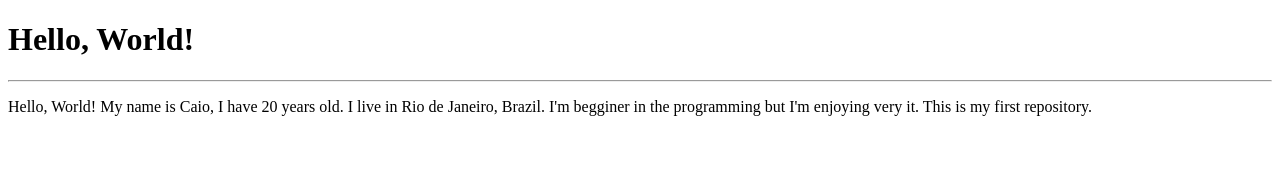
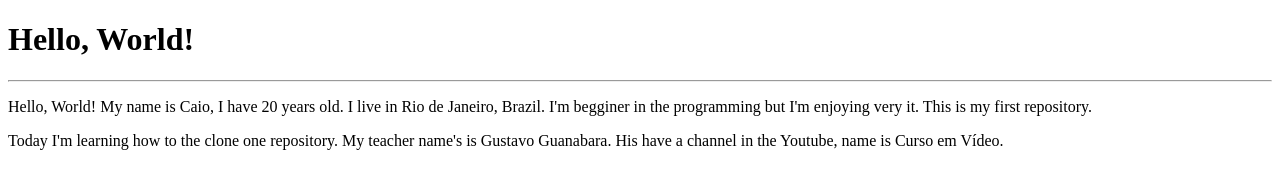
Before and after one commit to CaioRBatista/Hello-World, a plain HTML site: page site-exemple/index.html in a window 1280 px wide. Drawn offline with Linux system fonts and the light colour scheme.

Commit message:
SecondEditionexercises

```diff
--- a/site-exemple/index.html
+++ b/site-exemple/index.html
@@ -9,6 +9,7 @@
     <h1>Hello, World!</h1>
     <hr>
     <p>Hello, World! My name is Caio, I have 20 years old. I live in Rio de Janeiro, Brazil. I'm begginer in the programming but I'm enjoying very it. This is my first repository.   </p>
+    <p>Today I'm learning how to the clone one repository. My teacher name's is Gustavo Guanabara. His have a channel in the Youtube, name is Curso em Vídeo.</p>
 
 </body>
 </html>
```
